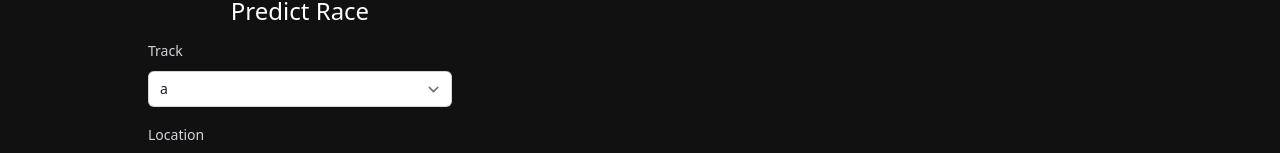
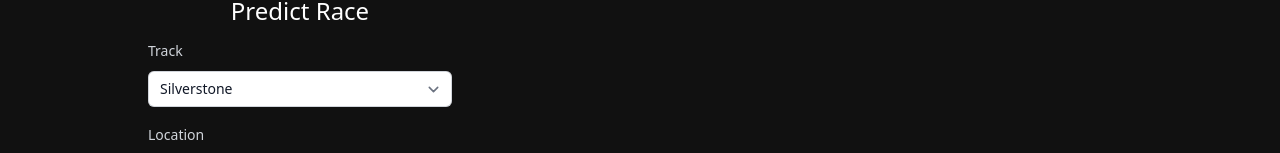
Before and after one commit to cheveuxdelin/race_simulator, a React (Vite) app: page / in a window 1280 px wide. Shown: the part 275-428 px from the top of the page. Built offline with nearby package versions, Linux system fonts and the light colour scheme.

Commit message:
cambie los dummy weather

```diff
--- a/src/App.tsx
+++ b/src/App.tsx
@@ -53,8 +53,8 @@
     },
 ];
 
-const dummyTrackList = ["a", "b", "c"];
-const dummyWeatherList = ["d", "e", "f"];
+const dummyTrackList = ["Silverstone", "Monaco", "RedBull Ring"];
+const dummyWeatherList = ["Dry", "Wet", "Warm"];
 
 function App() {
   function submitHandler(event: React.FormEvent<HTMLFormElement>) {
```
